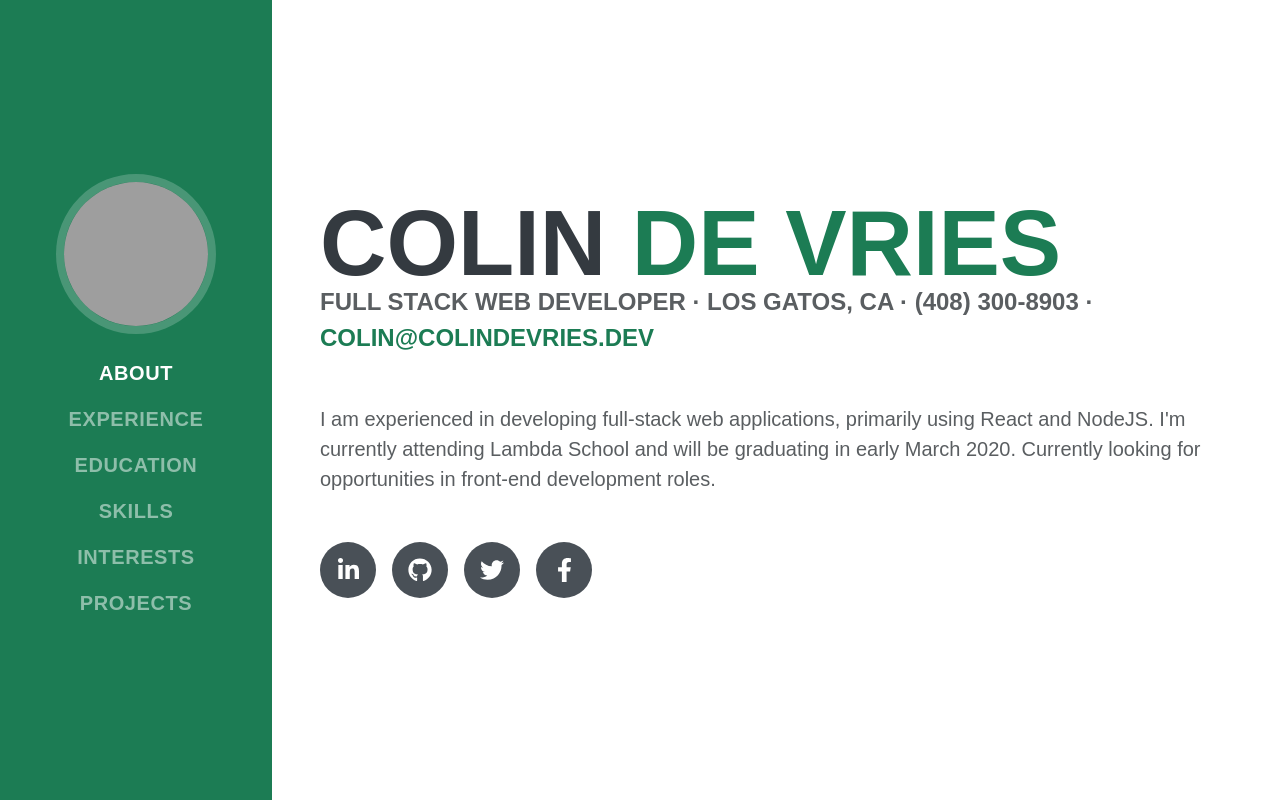
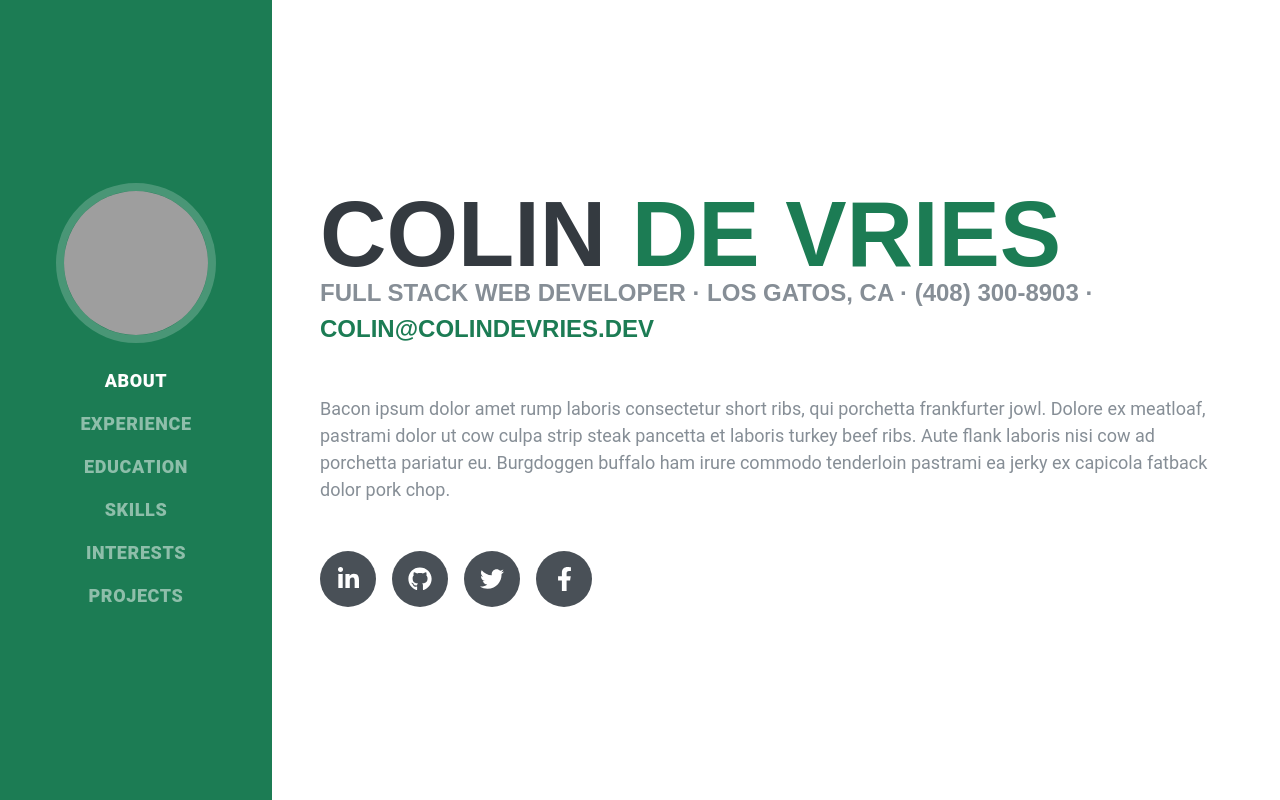
Before and after one commit to dvcolin/colindevries.dev-react, a React (Create React App) app: page / in a window 1280 px wide. Shown: the top 800 px of the page. Built offline with nearby package versions, Linux system fonts and the light colour scheme; grey boxes are pictures that could not be loaded; what webfontloader would draw is missing.

Commit message:
change body font to Roboto

```diff
--- a/src/index.js
+++ b/src/index.js
@@ -6,7 +6,7 @@ import WebFont from 'webfontloader';
 
 WebFont.load({
   google: {
-    families: ['Barlow:400,500,700,800', 'Barlow+Condensed:500,600,700']
+    families: ['Roboto:400,500,700,800', 'Barlow+Condensed:500,600,700']
   }
 });
 
--- a/src/sections/about.js
+++ b/src/sections/about.js
@@ -83,10 +83,12 @@ const AboutSection = ({ setVisibleSection }) => {
           <PrimaryColor> colin@colindevries.dev</PrimaryColor>
         </Subheading>
         <Description>
-          I am experienced in developing full-stack web applications, primarily
-          using React and NodeJS. I'm currently attending Lambda School and will
-          be graduating in early March 2020. Currently looking for opportunities
-          in front-end development roles.
+          Bacon ipsum dolor amet rump laboris consectetur short ribs, qui
+          porchetta frankfurter jowl. Dolore ex meatloaf, pastrami dolor ut cow
+          culpa strip steak pancetta et laboris turkey beef ribs. Aute flank
+          laboris nisi cow ad porchetta pariatur eu. Burgdoggen buffalo ham
+          irure commodo tenderloin pastrami ea jerky ex capicola fatback dolor
+          pork chop.
         </Description>
 
         <SocialLinks>
--- a/src/styles/theme.js
+++ b/src/styles/theme.js
@@ -1,11 +1,11 @@
 export default {
   breakpoints: ['40em', '52em', '64em'],
-  space: [0, '0.8rem', '1.6rem', '4.8rem', '8rem'],
+  space: [0, '0.8rem', '1.6rem', '4.8rem', '6.4rem'],
   fonts: {
     heading: 'Barlow Condensed, sans-serif',
-    body: 'Barlow, sans-serif'
+    body: 'Roboto, sans-serif'
   },
-  fontSizes: ['1.6rem', '2rem', '2.4rem', '3.2rem', '5.6rem', '9.2rem'],
+  fontSizes: ['1.6rem', '1.8rem', '2.4rem', '3.2rem', '5.6rem', '9.2rem'],
   fontWeights: {
     body: 400,
     heading: 700,
@@ -16,7 +16,7 @@ export default {
     body: 1.5
   },
   colors: {
-    text: '#5a5e61',
+    text: '#868e96',
     background: '#fff',
     primary: '#1C7C54',
     secondary: '#343a40',
```
